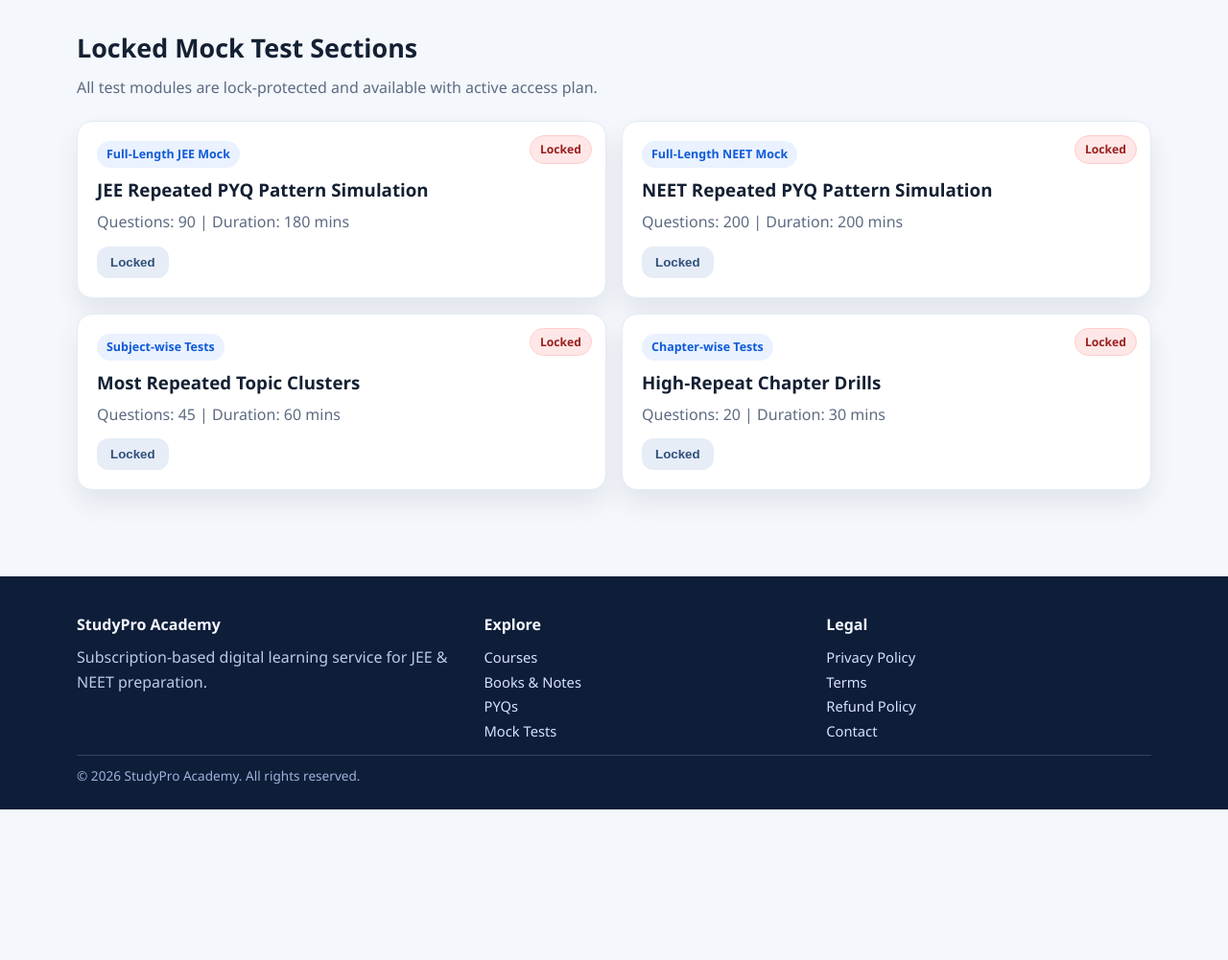
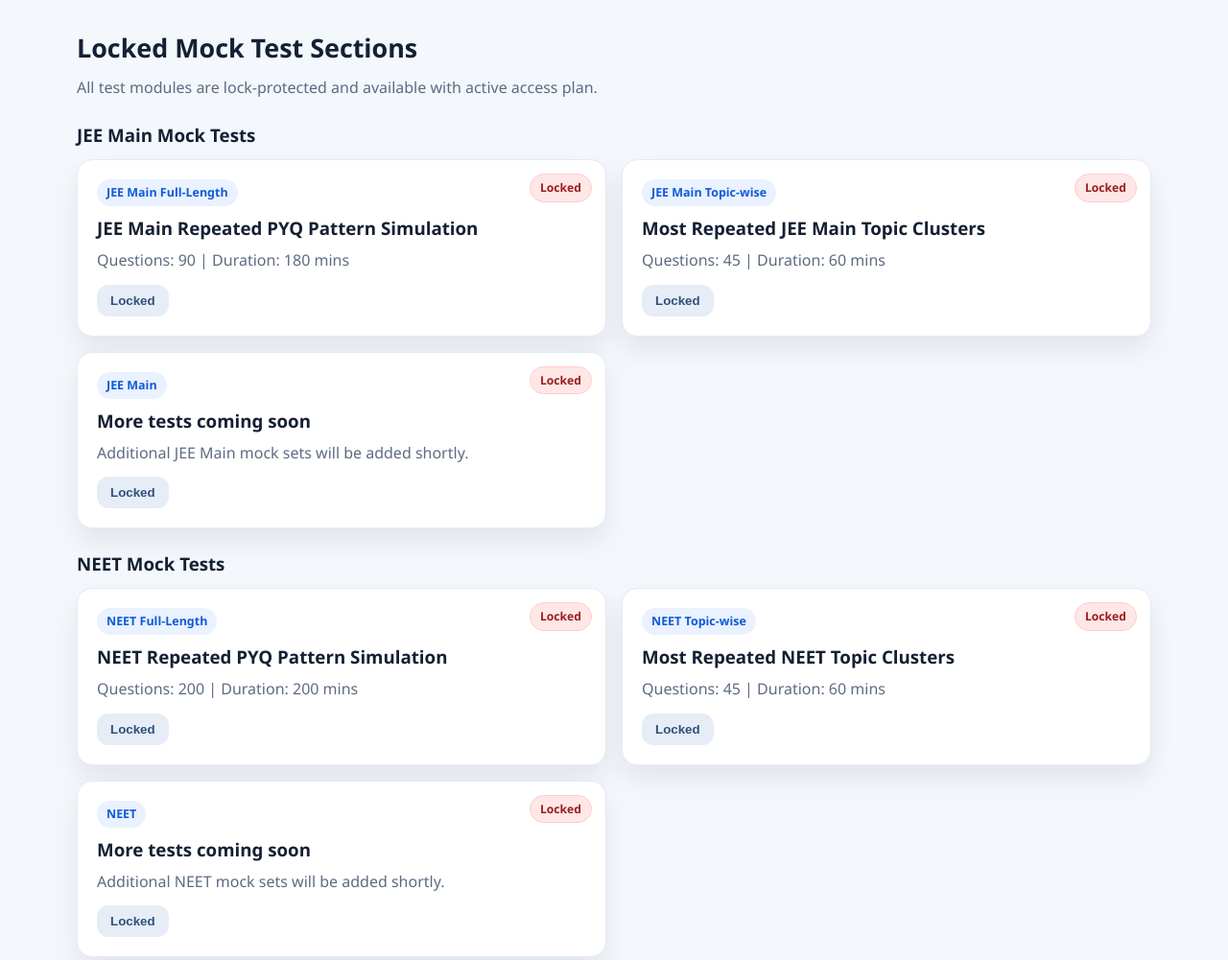
Before and after one commit to beast-69-bot/azedusite, a plain HTML site: page mock.html in a window 1280 px wide. Shown: the part 1000-2001 px from the top of the page at 96% size. Before the commit the page ends 1844 px from the top, so only its background shows below. Drawn offline with Linux system fonts and the light colour scheme.

Commit message:
Separate JEE Main and NEET mock sections with coming soon cards

```diff
--- a/mock.html
+++ b/mock.html
@@ -96,11 +96,19 @@
       <div class="container">
         <h2 class="section-title">Locked Mock Test Sections</h2>
         <p class="section-sub">All test modules are lock-protected and available with active access plan.</p>
+
+        <h3 style="margin:0 0 10px;">JEE Main Mock Tests</h3>
+        <div class="grid grid-2" style="margin-bottom:22px;">
+          <article class="card mock-card" data-test="jee-main-full"><span class="chip">JEE Main Full-Length</span><span class="lock-tag">Locked</span><h3>JEE Main Repeated PYQ Pattern Simulation</h3><p>Questions: 90 | Duration: 180 mins</p><div class="actions"><button class="btn btn-muted start-btn">Locked</button></div></article>
+          <article class="card mock-card" data-test="jee-main-topic"><span class="chip">JEE Main Topic-wise</span><span class="lock-tag">Locked</span><h3>Most Repeated JEE Main Topic Clusters</h3><p>Questions: 45 | Duration: 60 mins</p><div class="actions"><button class="btn btn-muted start-btn">Locked</button></div></article>
+          <article class="card mock-card" data-test="jee-main-coming"><span class="chip">JEE Main</span><span class="lock-tag">Locked</span><h3>More tests coming soon</h3><p>Additional JEE Main mock sets will be added shortly.</p><div class="actions"><button class="btn btn-muted start-btn">Locked</button></div></article>
+        </div>
+
+        <h3 style="margin:0 0 10px;">NEET Mock Tests</h3>
         <div class="grid grid-2">
-          <article class="card mock-card" data-test="jee-full"><span class="chip">Full-Length JEE Mock</span><span class="lock-tag">Locked</span><h3>JEE Repeated PYQ Pattern Simulation</h3><p>Questions: 90 | Duration: 180 mins</p><div class="actions"><button class="btn btn-muted start-btn">Locked</button></div></article>
-          <article class="card mock-card" data-test="neet-full"><span class="chip">Full-Length NEET Mock</span><span class="lock-tag">Locked</span><h3>NEET Repeated PYQ Pattern Simulation</h3><p>Questions: 200 | Duration: 200 mins</p><div class="actions"><button class="btn btn-muted start-btn">Locked</button></div></article>
-          <article class="card mock-card" data-test="subject"><span class="chip">Subject-wise Tests</span><span class="lock-tag">Locked</span><h3>Most Repeated Topic Clusters</h3><p>Questions: 45 | Duration: 60 mins</p><div class="actions"><button class="btn btn-muted start-btn">Locked</button></div></article>
-          <article class="card mock-card" data-test="chapter"><span class="chip">Chapter-wise Tests</span><span class="lock-tag">Locked</span><h3>High-Repeat Chapter Drills</h3><p>Questions: 20 | Duration: 30 mins</p><div class="actions"><button class="btn btn-muted start-btn">Locked</button></div></article>
+          <article class="card mock-card" data-test="neet-full"><span class="chip">NEET Full-Length</span><span class="lock-tag">Locked</span><h3>NEET Repeated PYQ Pattern Simulation</h3><p>Questions: 200 | Duration: 200 mins</p><div class="actions"><button class="btn btn-muted start-btn">Locked</button></div></article>
+          <article class="card mock-card" data-test="neet-topic"><span class="chip">NEET Topic-wise</span><span class="lock-tag">Locked</span><h3>Most Repeated NEET Topic Clusters</h3><p>Questions: 45 | Duration: 60 mins</p><div class="actions"><button class="btn btn-muted start-btn">Locked</button></div></article>
+          <article class="card mock-card" data-test="neet-coming"><span class="chip">NEET</span><span class="lock-tag">Locked</span><h3>More tests coming soon</h3><p>Additional NEET mock sets will be added shortly.</p><div class="actions"><button class="btn btn-muted start-btn">Locked</button></div></article>
         </div>
       </div>
     </section>
```
